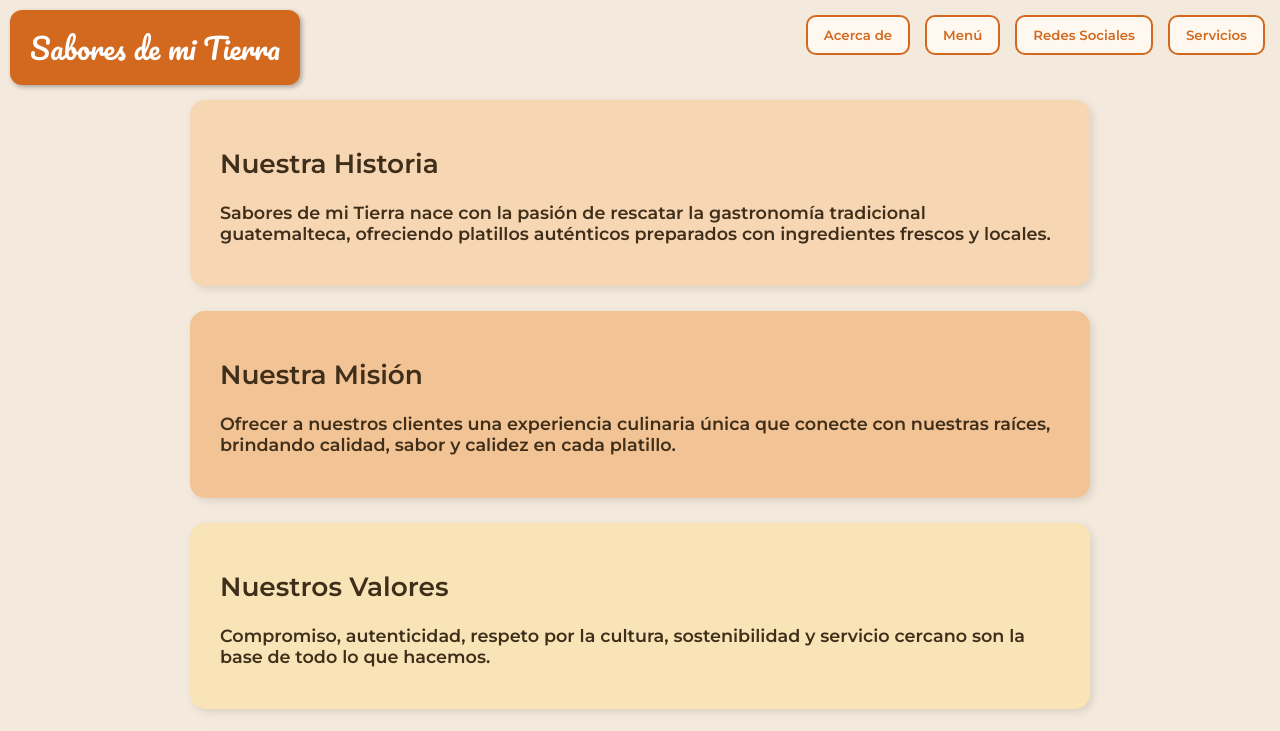
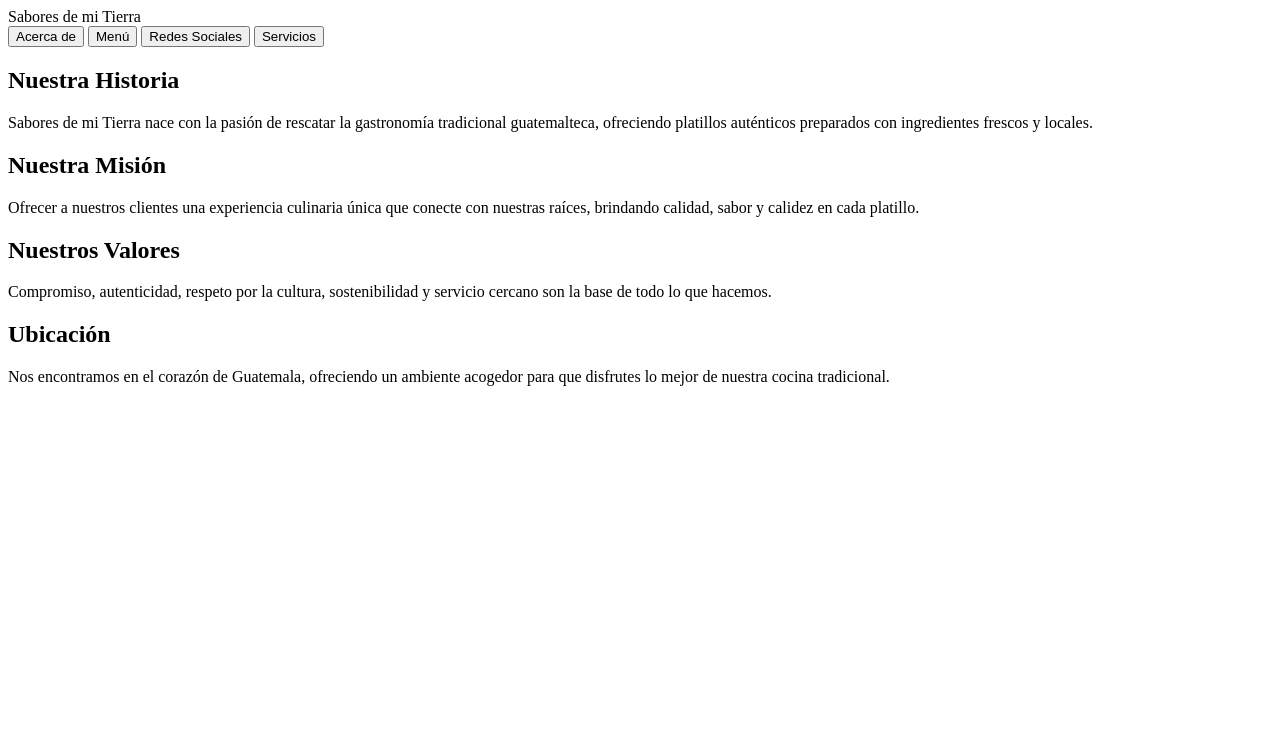
Before and after one commit to RalnTC/menu.github.io, a plain HTML site: page index.html in a window 1280 px wide. Shown: the top 731 px of the page. Drawn offline with Linux system fonts and the light colour scheme.

Commit message:
Actualizar acerca.js

```diff
--- a/acerca.css
+++ b/acerca.css
@@ -1,83 +1,21 @@
-@import url('https://fonts.googleapis.com/css2?family=Montserrat:wght@600&family=Pacifico&display=swap');
-
-body {
-  margin: 0;
-  font-family: 'Montserrat', sans-serif;
-  background-color: #f3e9dc; /* color suave, tipo beige claro */
-  color: #4a3c31;
+function quitarTildes(str) {
+  return str.normalize("NFD").replace(/[\u0300-\u036f]/g, "");
 }
 
-/* Nombre restaurante en esquina superior izquierda */
-header {
-  position: fixed;
-  top: 10px;
-  left: 10px;
-  background-color: #d2691e; /* Marrón cálido */
-  padding: 12px 20px;
-  border-radius: 12px;
-  font-family: 'Pacifico', cursive;
-  font-size: 1.8rem;
-  color: white;
-  box-shadow: 2px 2px 5px rgba(0,0,0,0.3);
-  z-index: 1000;
-}
+document.getElementById("btn-buscar").addEventListener("click", function() {
+  const busqueda = quitarTildes(document.getElementById("input-busqueda").value.trim().toLowerCase());
+  document.querySelectorAll(".fruta").forEach(f => {
+    const nombre = quitarTildes(f.textContent.trim().toLowerCase());
+    f.style.display = nombre === busqueda ? "block" : "none";
+  });
+  document.querySelectorAll(".verdura").forEach(v => {
+    const nombre = quitarTildes(v.textContent.trim().toLowerCase());
+    v.style.display = nombre === busqueda ? "block" : "none";
+  });
+});
 
-/* Barra de navegación */
-nav {
-  position: fixed;
-  top: 15px;
-  right: 15px;
-  display: flex;
-  gap: 15px;
-  z-index: 1000;
-}
-
-nav button {
-  background-color: #fff8f0;
-  border: 2px solid #d2691e;
-  border-radius: 10px;
-  padding: 10px 16px;
-  font-weight: 600;
-  color: #d2691e;
-  cursor: pointer;
-  font-family: 'Montserrat', sans-serif;
-  transition: background-color 0.3s, color 0.3s;
-}
-
-nav button:hover {
-  background-color: #d2691e;
-  color: white;
-}
-
-main {
-  padding: 100px 20px 40px 20px;
-  max-width: 900px;
-  margin: auto;
-}
-
-/* Cuadros con información */
-.info-box {
-  border-radius: 15px;
-  padding: 25px 30px;
-  margin-bottom: 25px;
-  color: #3e2e1a;
-  font-size: 1.1rem;
-  box-shadow: 3px 3px 8px rgba(0,0,0,0.1);
-}
-
-/* Colores diferentes para cada cuadro */
-.info-1 {
-  background-color: #f7d6b3; /* beige anaranjado */
-}
-
-.info-2 {
-  background-color: #f2c394; /* naranja claro */
-}
-
-.info-3 {
-  background-color: #f9e4b7; /* amarillo pálido */
-}
-
-.info-4 {
-  background-color: #d9b382; /* marrón claro */
-}
+document.getElementById("input-busqueda").addEventListener("input", function() {
+  if(this.value.trim() === "") {
+    document.querySelectorAll(".fruta, .verdura").forEach(e => e.style.display = "block");
+  }
+});
```
